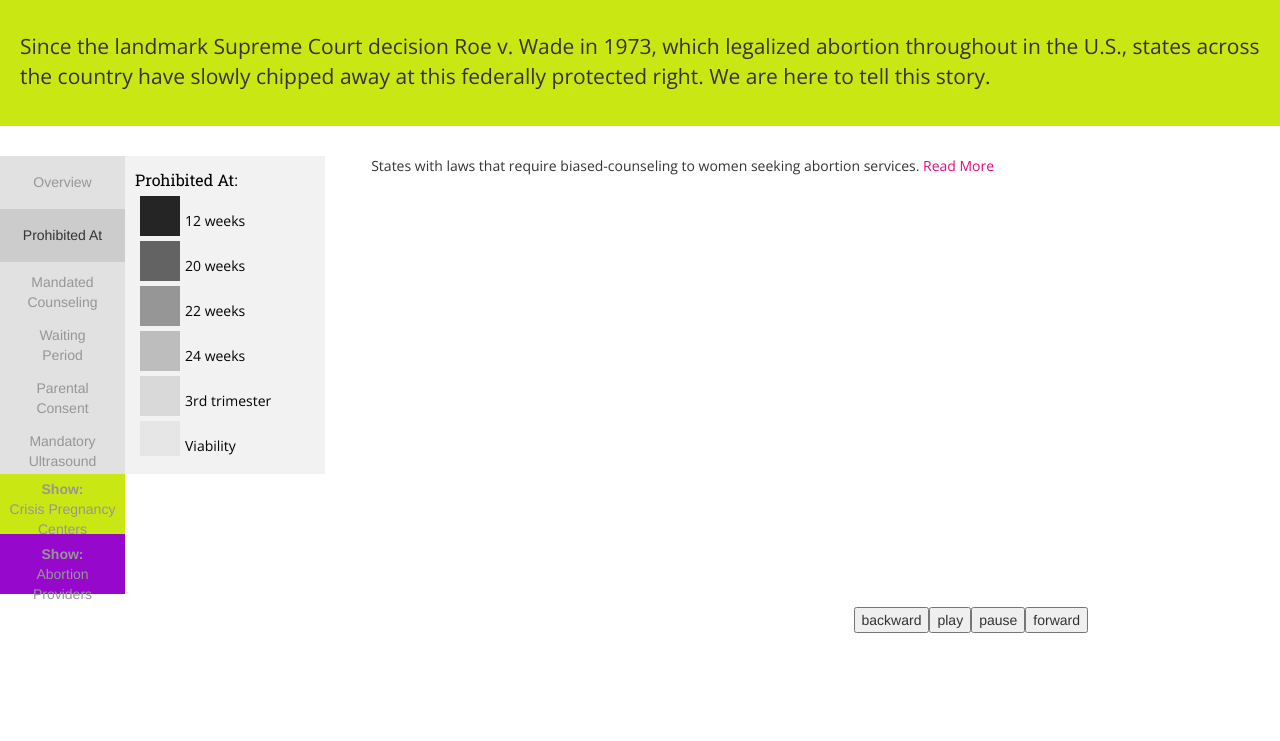
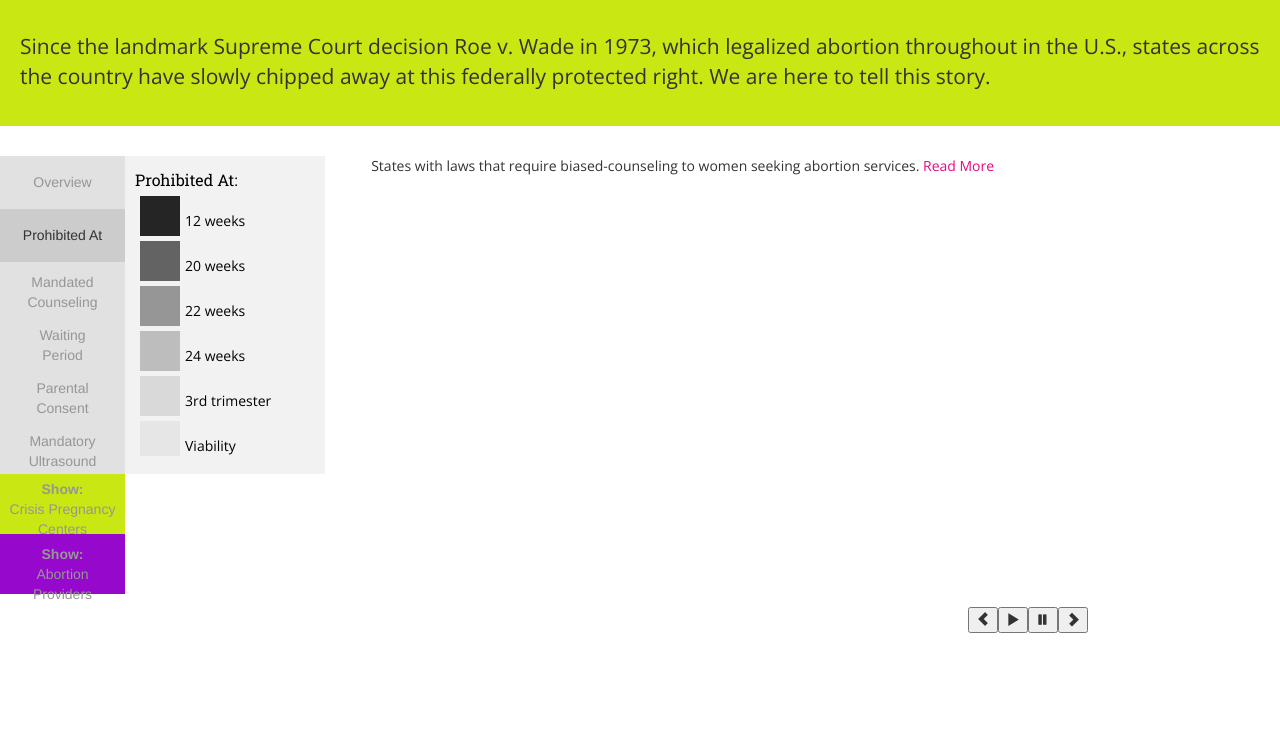
Before and after one commit to kkowalsky/historyofabortionmap, a plain HTML site: page index.html in a window 1280 px wide. Both pictures are taken after a click on the element "Prohibited At". Shown: the part 59-800 px from the top of the page. Drawn offline with nearby package versions, Linux system fonts and the light colour scheme; no server answers.

Commit message:
will fix button styling after tmrw's meeting
as well as a ton of styling

```diff
--- a/index.html
+++ b/index.html
@@ -81,16 +81,16 @@
     </div>
     <div class="sequence-buttons">
         <button type="button" class="stepBackward">
-            backward
+            <span class="glyphicon glyphicon-chevron-left" aria-hidden="true"></span>
         </button>
         <button type="button" class="play">
-            play
+            <span class="glyphicon glyphicon-play" aria-hidden="true"></span>
         </button>
         <button type="button" class="pause">
-           pause
+           <span class="glyphicon glyphicon-pause" aria-hidden="true"></span>
         </button>
         <button type="button" class="stepForward">
-            forward
+            <span class="glyphicon glyphicon-chevron-right" aria-hidden="true"></span>
         </button>
         </div>
     <!-- end map -->
```
